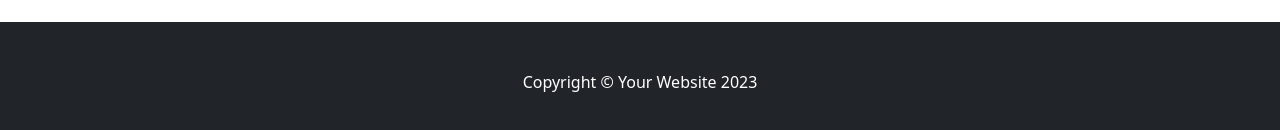
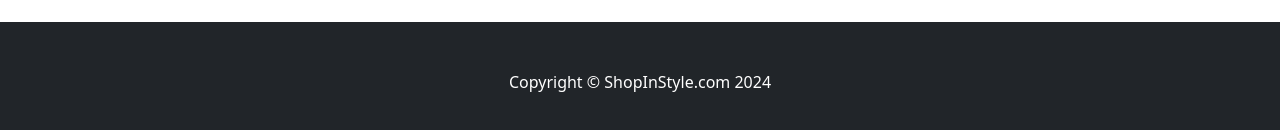
Before and after one commit to DeepikaaAPA/ShoppingCart, a React (Vite) app: page / in a window 1280 px wide. Shown: the part 1148-1278 px from the top of the page. Built offline with nearby package versions, Linux system fonts and the light colour scheme.

Commit message:
Add:footer

```diff
--- a/src/Components/Footer.jsx
+++ b/src/Components/Footer.jsx
@@ -3,7 +3,7 @@
     <footer className="py-5 bg-dark">
       <div className="container">
         <p className="m-0 text-center text-white">
-          Copyright &copy; Your Website 2023
+          Copyright &copy; ShopInStyle.com 2024
         </p>
       </div>
     </footer>
```
